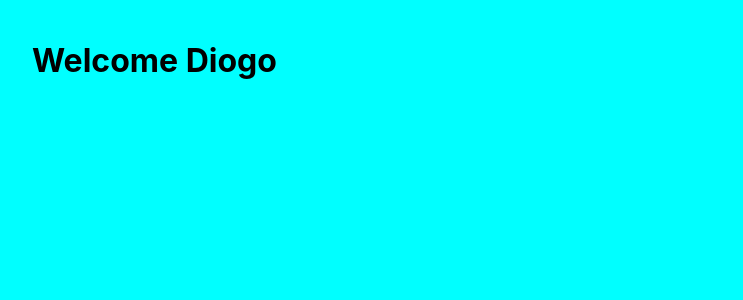
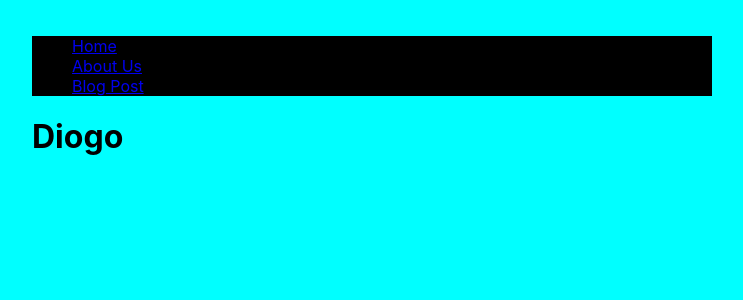
Before and after one commit to DiogoHenriqueBarbosa/Uma-Ideia, a Next.js app: page / in a window 1280 px wide. Shown: the top 300 px of the page, without its empty margins (268-1011 px from the left). Built offline with nearby package versions, Linux system fonts and the light colour scheme.

Commit message:
Link de Header

```diff
--- a/pages/index.js
+++ b/pages/index.js
@@ -1,8 +1,13 @@
-function Home(){
-	return(
-		<div>
-			<h1> Welcome Diogo</h1>
-		</div>)
-}
+import Header from '../components/header'
+
+const Home = () => (
+
+<>
+	<Header>
+	</Header>
+	<h1>Diogo</h1>
+</>
+
+)
 
 export default Home
```
Also changed, not shown: pages/about.js (+11 -5 lines).
